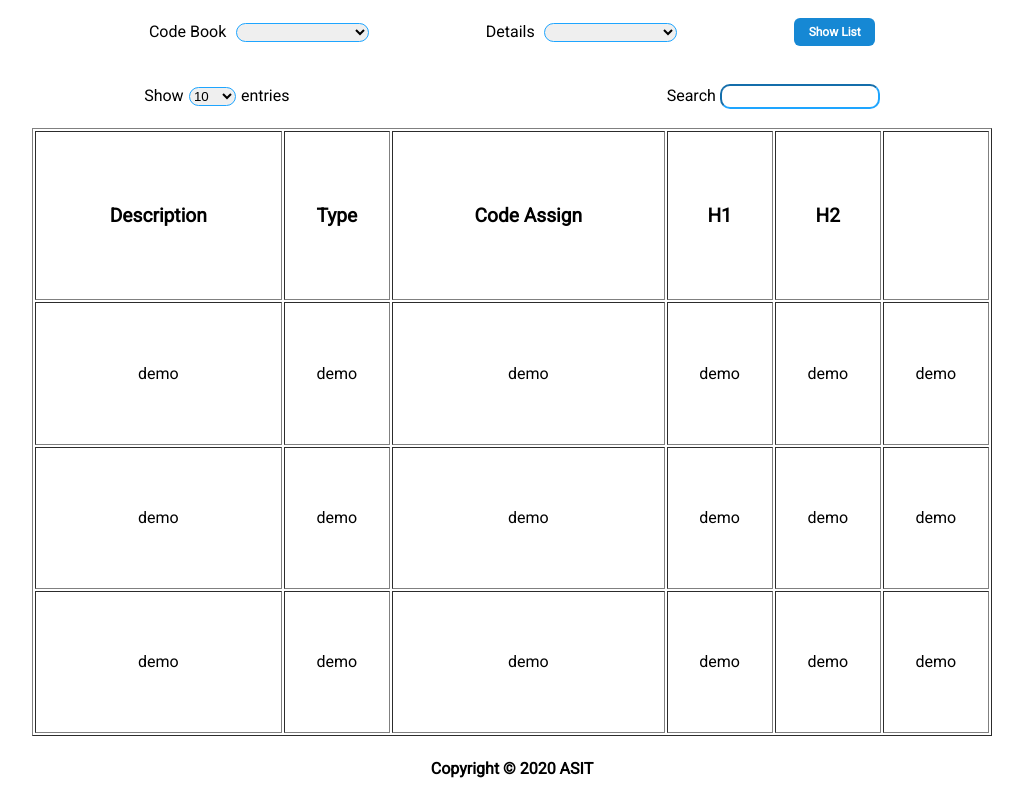
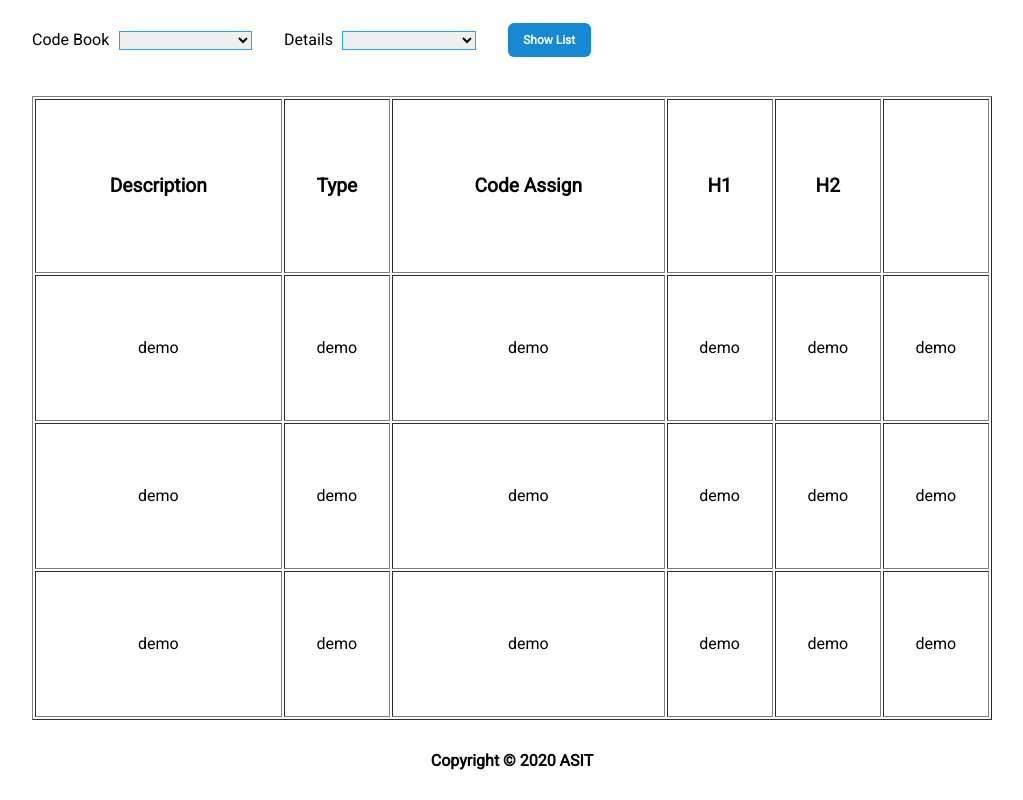
Before and after one commit to rahikhan360/data-table, a plain HTML site: page index.html in a window 1280 px wide. Shown: the whole page, without its empty margins (128-1151 px from the left). Drawn offline with Linux system fonts and the light colour scheme.

Commit message:
minor changes

```diff
--- a/assets/scss/style.scss
+++ b/assets/scss/style.scss
@@ -15,23 +15,28 @@
     border-radius: 6px;
     outline: none;
     cursor: pointer;
-    padding: 0.6em 1.2em;
+    padding: 0.8em 1.3em;
 }
 
 //! Main Styles
 
 //// Form
 .form {
-    height: 8vh;
+    //background-color: red;
+    height: 10vh;
     display: flex;
-    justify-content: space-evenly;
+    justify-content: flex-start;
     align-items: center;
+
+    label {
+        margin-right: 2em;
+    }
 
     select {
         width: 10em;
         margin-left: 0.4em;
         outline: none;
-        border-radius: 10px;
+
         border-color: rgb(30, 165, 255);
     }
 
@@ -47,42 +52,14 @@
 
 //// Table Section
 section.table-section {
+    //background-color: green;
+    margin-top: 2vh;
     display: flex;
     flex-direction: column;
     justify-content: space-between;
 
-    .header-form {
-        display: flex;
-        justify-content: space-evenly;
-        align-items: center;
-        height: 8vh;
-
-        label.show {
-            margin-right: 250px;
-            select {
-                width: 3.5em;
-                margin: 0 0.1em;
-                outline: none;
-                border-radius: 10px;
-                border-color: rgb(30, 165, 255);
-            }
-        }
-
-        label.search {
-            margin-left: 15px;
-            input {
-                width: 12em;
-                outline: none;
-                border-radius: 10px;
-                padding: 3px;
-                padding-left: 8px;
-                border-color: rgb(30, 165, 255);
-            }
-        }
-    }
-
     .table {
-        height: 76vh;
+        height: 78vh;
         width: 100%;
 
         th {
@@ -97,8 +74,9 @@ section.table-section {
 
 //// Footer Seciton
 .footer {
+    //background-color: yellow;
     font-weight: 600;
-    height: 8vh;
+    height: 10vh;
     display: flex;
     justify-content: center;
     align-items: center;
--- a/index.html
+++ b/index.html
@@ -44,24 +44,6 @@
 
             <!--// Table Section -->
             <section class="table-section">
-                <!--? Header Form -->
-                <div class="header-form">
-                    <!--* Entries -->
-                    <label for="show" class="show">
-                        Show
-                        <select name="show" id="show">
-                            <option value="10">10</option>
-                        </select>
-                        <span>entries</span>
-                    </label>
-
-                    <!--* Search Bar -->
-                    <label for="search" class="search">
-                        Search
-                        <input type="search" name="search" id="search" />
-                    </label>
-                </div>
-
                 <!--? Table-->
                 <table class="table" border="1">
                     <!-- table header -->
```
Also changed, not shown: assets/css/style.css.
